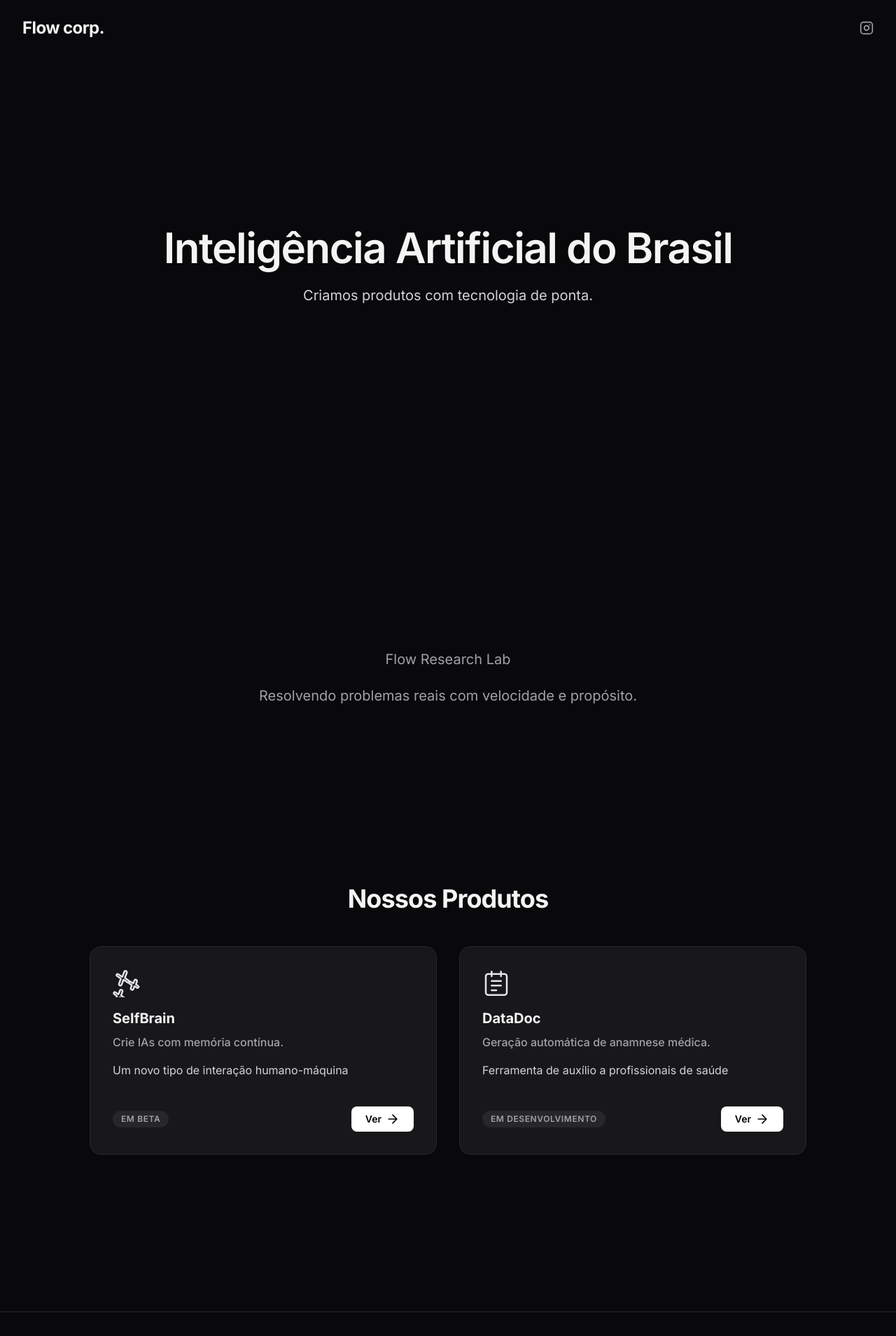
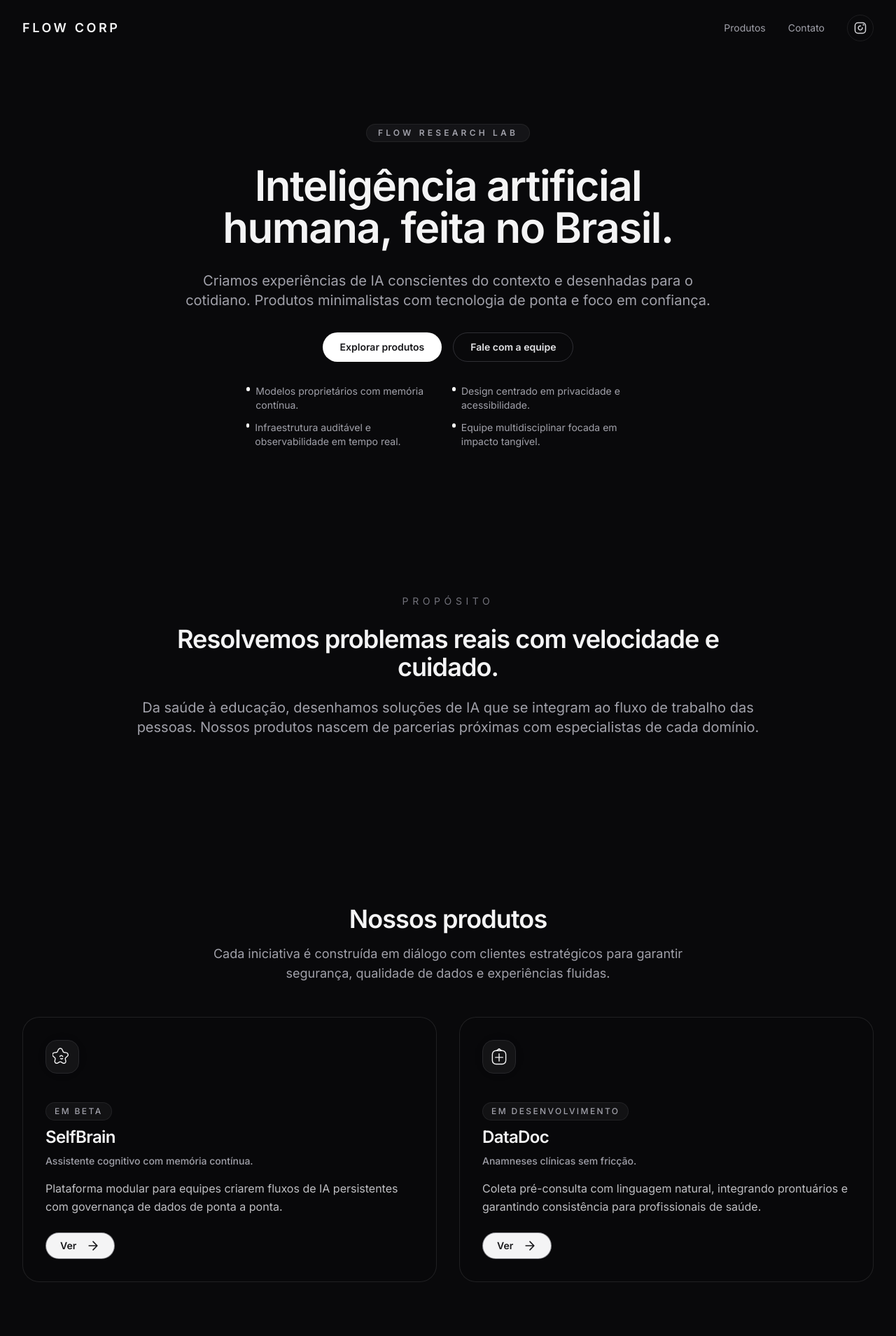
Before and after one commit to igorbiccas/flowcorp-site, a React (Vite) app: page / in a window 1280 px wide. Shown: the top 1909 px of the page at 70% size. Built offline with nearby package versions, Linux system fonts and the light colour scheme.

Commit message:
Refresh landing page design

```diff
--- a/App.tsx
+++ b/App.tsx
@@ -9,8 +9,9 @@ const products: Product[] = [
   {
     icon: <SparklesIcon />,
     title: 'SelfBrain',
-    subtitle: 'Crie IAs com memória contínua.',
-    description: 'Um novo tipo de interação humano-máquina',
+    subtitle: 'Assistente cognitivo com memória contínua.',
+    description:
+      'Plataforma modular para equipes criarem fluxos de IA persistentes com governança de dados de ponta a ponta.',
     status: 'Em beta',
     buttonText: 'Ver',
     url: 'https://selfbrain.vercel.app/',
@@ -18,8 +19,9 @@ const products: Product[] = [
   {
     icon: <AnamneseIcon />,
     title: 'DataDoc',
-    subtitle: 'Geração automática de anamnese médica.',
-    description: 'Ferramenta de auxílio a profissionais de saúde',
+    subtitle: 'Anamneses clínicas sem fricção.',
+    description:
+      'Coleta pré-consulta com linguagem natural, integrando prontuários e garantindo consistência para profissionais de saúde.',
     status: 'Em desenvolvimento',
     buttonText: 'Ver',
     url: '#',
@@ -28,43 +30,88 @@ const products: Product[] = [
 
 const App: React.FC = () => {
   return (
-    <div className="bg-zinc-950 min-h-screen text-zinc-300">
+    <div className="relative min-h-screen overflow-hidden bg-zinc-950 text-zinc-200">
+      <div className="pointer-events-none absolute inset-0 -z-10">
+        <div className="absolute -top-32 left-1/2 h-[32rem] w-[32rem] -translate-x-1/2 rounded-full bg-[radial-gradient(circle_at_center,rgba(244,244,245,0.08),rgba(39,39,42,0))]" />
+        <div className="absolute inset-x-0 bottom-0 h-96 bg-[radial-gradient(ellipse_at_bottom,rgba(161,161,170,0.18),transparent_70%)]" />
+        <div className="absolute left-1/3 top-1/2 h-64 w-64 -translate-y-1/2 rounded-full bg-[radial-gradient(circle_at_center,rgba(59,130,246,0.08),rgba(39,39,42,0))]" />
+      </div>
+
       <Header />
 
-      <main>
-        <section className="container mx-auto px-6 md:px-8 min-h-screen flex flex-col justify-center items-center text-center py-20 relative">
+      <main className="relative z-10">
+        <section className="container mx-auto flex min-h-[90vh] flex-col items-center justify-center px-6 pb-24 pt-44 text-center md:px-8">
           <AnimatedSection className="w-full">
-                <h1 className="text-5xl md:text-6xl font-semibold text-zinc-100 mb-6 tracking-tight">
-                    Inteligência Artificial do Brasil
+            <div className="mx-auto max-w-3xl space-y-8">
+              <span className="inline-flex items-center gap-2 rounded-full border border-zinc-800/80 bg-zinc-900/80 px-4 py-1 text-xs font-semibold uppercase tracking-[0.35em] text-zinc-400">
+                Flow Research Lab
+              </span>
+              <h1 className="text-4xl font-semibold tracking-tight text-zinc-100 sm:text-5xl md:text-6xl">
+                Inteligência artificial humana, feita no Brasil.
               </h1>
-                <p className="max-w-3xl mx-auto text-lg md:text-xl text-zinc-300 mb-10">
-                    Criamos produtos com tecnologia de ponta.
+              <p className="text-lg leading-relaxed text-zinc-400 md:text-xl">
+                Criamos experiências de IA conscientes do contexto e desenhadas para o cotidiano. Produtos minimalistas com tecnologia de ponta e foco em confiança.
               </p>
+              <div className="flex flex-col items-center justify-center gap-4 sm:flex-row">
+                <a
+                  href="#products"
+                  className="inline-flex items-center justify-center rounded-full border border-white/20 bg-white px-6 py-2.5 text-sm font-semibold text-zinc-900 shadow-[0_25px_60px_-30px_rgba(250,250,250,0.6)] transition hover:border-white hover:bg-zinc-100"
+                >
+                  Explorar produtos
+                </a>
+                <a
+                  href="mailto:hello@flowcorp.ai"
+                  className="inline-flex items-center justify-center rounded-full border border-zinc-700/70 px-6 py-2.5 text-sm font-semibold text-zinc-200 transition hover:border-zinc-500/80 hover:text-white"
+                >
+                  Fale com a equipe
+                </a>
+              </div>
+              <ul className="mx-auto flex max-w-xl flex-col gap-3 text-left text-sm text-zinc-400 sm:grid sm:grid-cols-2">
+                <li className="flex items-start gap-2">
+                  <span className="mt-1 inline-flex h-1.5 w-1.5 rounded-full bg-white" aria-hidden="true" />
+                  Modelos proprietários com memória contínua.
+                </li>
+                <li className="flex items-start gap-2">
+                  <span className="mt-1 inline-flex h-1.5 w-1.5 rounded-full bg-white" aria-hidden="true" />
+                  Design centrado em privacidade e acessibilidade.
+                </li>
+                <li className="flex items-start gap-2">
+                  <span className="mt-1 inline-flex h-1.5 w-1.5 rounded-full bg-white" aria-hidden="true" />
+                  Infraestrutura auditável e observabilidade em tempo real.
+                </li>
+                <li className="flex items-start gap-2">
+                  <span className="mt-1 inline-flex h-1.5 w-1.5 rounded-full bg-white" aria-hidden="true" />
+                  Equipe multidisciplinar focada em impacto tangível.
+                </li>
+              </ul>
+            </div>
           </AnimatedSection>
         </section>
 
-        <section className="py-24 md:py-32">
+        <section className="py-20 md:py-28">
           <div className="container mx-auto px-6 md:px-8">
-                <AnimatedSection className="max-w-3xl mx-auto text-center">
-                    <div className="text-lg md:text-xl text-zinc-400 leading-relaxed space-y-6">
-                        <p>
-                        Flow Research Lab
+            <AnimatedSection className="mx-auto max-w-4xl text-center">
+              <p className="text-sm uppercase tracking-[0.4em] text-zinc-500">Propósito</p>
+              <h2 className="mt-6 text-3xl font-semibold tracking-tight text-zinc-100 md:text-4xl">
+                Resolvemos problemas reais com velocidade e cuidado.
+              </h2>
+              <p className="mt-6 text-lg leading-relaxed text-zinc-400 md:text-xl">
+                Da saúde à educação, desenhamos soluções de IA que se integram ao fluxo de trabalho das pessoas. Nossos produtos nascem de parcerias próximas com especialistas de cada domínio.
               </p>
-                        <p>
-                        Resolvendo problemas reais com velocidade e propósito.
-                        </p>
-                    </div>
             </AnimatedSection>
           </div>
         </section>
 
-        <section id="products" className="py-24 md:py-32 bg-zinc-950">
+        <section id="products" className="py-24 md:py-32">
           <div className="container mx-auto px-6 md:px-8">
             <AnimatedSection className="w-full">
-                    <h2 className="text-center text-3xl md:text-4xl font-bold text-zinc-100 mb-12 tracking-tight">
-                        Nossos Produtos
-                    </h2>
-                    <div className="grid grid-cols-1 md:grid-cols-2 gap-8 max-w-5xl mx-auto">
+              <div className="mx-auto max-w-3xl text-center">
+                <h2 className="text-3xl font-semibold tracking-tight text-zinc-100 md:text-4xl">Nossos produtos</h2>
+                <p className="mt-4 text-base text-zinc-400 md:text-lg">
+                  Cada iniciativa é construída em diálogo com clientes estratégicos para garantir segurança, qualidade de dados e experiências fluidas.
+                </p>
+              </div>
+              <div className="mt-12 grid grid-cols-1 gap-8 md:grid-cols-2">
                 {products.map((product) => (
                   <ProductCard key={product.title} product={product} />
                 ))}
@@ -73,12 +120,10 @@ const App: React.FC = () => {
           </div>
         </section>
 
-        <footer className="container mx-auto px-6 md:px-8 py-8 border-t border-zinc-800 text-sm mt-24">
-            <div className="flex flex-col sm:flex-row justify-between items-center gap-4">
-                <p className="text-zinc-500">© {new Date().getFullYear()} Flow corp. Todos os direitos reservados.</p>
-                <p className="text-zinc-500">
-                    bkz
-                </p>
+        <footer className="border-t border-zinc-800/80 bg-zinc-950/80">
+          <div className="container mx-auto flex flex-col items-center justify-between gap-4 px-6 py-10 text-sm text-zinc-500 md:flex-row md:px-8">
+            <p>© {new Date().getFullYear()} Flow corp. Todos os direitos reservados.</p>
+            <p className="text-zinc-500">Construído com respeito ao tempo das pessoas.</p>
           </div>
         </footer>
       </main>
--- a/components/Header.tsx
+++ b/components/Header.tsx
@@ -14,19 +14,35 @@ const Header: React.FC = () => {
 
   return (
     <header
-      className={`fixed top-0 left-0 right-0 z-50 transition-all duration-300 ease-in-out ${
+      className={`fixed top-0 left-0 right-0 z-50 border-b transition-all duration-300 ease-in-out ${
         isScrolled
-          ? 'bg-zinc-950/80 backdrop-blur-lg border-b border-zinc-800/50'
-          : 'bg-transparent border-b border-transparent'
+          ? 'border-zinc-800/80 bg-zinc-950/85 backdrop-blur-xl'
+          : 'border-transparent bg-transparent'
       }`}
     >
       <div className="container mx-auto px-6 md:px-8">
-        <div className="flex justify-between items-center h-20">
-          <a href="#" className="text-2xl font-bold text-zinc-100 tracking-tight transition-colors hover:text-zinc-300">
-            Flow corp.
+        <div className="flex h-20 items-center justify-between">
+          <a
+            href="#"
+            className="text-lg font-semibold tracking-[0.2em] text-zinc-100 transition-colors hover:text-white"
+            aria-label="Flow corp"
+          >
+            FLOW CORP
           </a>
-          <nav className="flex items-center gap-6">
-            <a href="https://www.instagram.com/selfbrain_/" target="_blank" rel="noopener noreferrer" aria-label="Siga-nos no Instagram" className="text-zinc-400 transition-colors hover:text-zinc-100">
+          <nav className="flex items-center gap-8 text-sm text-zinc-400">
+            <a href="#products" className="transition hover:text-zinc-100">
+              Produtos
+            </a>
+            <a href="mailto:hello@flowcorp.ai" className="transition hover:text-zinc-100">
+              Contato
+            </a>
+            <a
+              href="https://www.instagram.com/selfbrain_/"
+              target="_blank"
+              rel="noopener noreferrer"
+              aria-label="Siga-nos no Instagram"
+              className="rounded-full border border-zinc-800/70 p-2 text-zinc-300 transition hover:border-zinc-600 hover:text-white"
+            >
               <InstagramIcon />
             </a>
           </nav>
--- a/components/ProductCard.tsx
+++ b/components/ProductCard.tsx
@@ -7,19 +7,26 @@ interface ProductCardProps {
 }
 
 const ProductCard: React.FC<ProductCardProps> = ({ product }) => {
+  const status = product.status.toUpperCase();
+
   return (
-    <div className="group bg-zinc-900 border border-zinc-800 rounded-2xl p-8 flex flex-col h-full transition-all duration-300 hover:border-zinc-700 hover:shadow-2xl hover:shadow-purple-900/10 hover:-translate-y-2">
+    <div className="group relative flex h-full flex-col gap-4 overflow-hidden rounded-3xl border border-zinc-800/80 bg-zinc-950/60 p-8 backdrop-blur transition-all duration-300 hover:border-zinc-700 hover:bg-zinc-900/70 hover:shadow-[0_40px_80px_-50px_rgba(161,161,170,0.4)]">
+      <div className="absolute inset-x-0 top-0 h-32 bg-gradient-to-b from-white/5 to-transparent opacity-0 transition-opacity duration-300 group-hover:opacity-100" aria-hidden="true" />
       {product.icon}
-      <h3 className="text-xl font-bold text-zinc-100 mb-2">{product.title}</h3>
-      <p className="text-zinc-400 mb-4 text-base font-medium">{product.subtitle}</p>
-      <p className="text-zinc-300 mb-6 flex-grow">{product.description}</p>
-      <div className="flex items-center justify-between mt-auto pt-4">
-        <span className="text-xs font-semibold uppercase tracking-wider bg-zinc-800 text-zinc-400 px-3 py-1 rounded-full">{product.status}</span>
+      <div className="space-y-2">
+        <span className="inline-flex items-center gap-2 rounded-full border border-zinc-800/80 bg-zinc-900/70 px-3 py-1 text-xs font-medium uppercase tracking-[0.2em] text-zinc-400">
+          {status}
+        </span>
+        <h3 className="text-2xl font-semibold text-zinc-100 tracking-tight">{product.title}</h3>
+        <p className="text-sm font-medium text-zinc-400">{product.subtitle}</p>
+      </div>
+      <p className="text-base leading-relaxed text-zinc-300/90">{product.description}</p>
+      <div className="mt-auto pt-2">
         <a
           href={product.url}
           target="_blank"
           rel="noopener noreferrer"
-          className="group/button flex items-center px-5 py-2 text-sm font-semibold text-black bg-white rounded-lg transition-colors hover:bg-zinc-200 focus:outline-none focus:ring-2 focus:ring-white focus:ring-offset-2 focus:ring-offset-zinc-950"
+          className="group/button inline-flex items-center justify-center gap-2 rounded-full border border-zinc-700/60 bg-zinc-100 px-5 py-2 text-sm font-semibold text-zinc-900 transition hover:border-zinc-100 hover:bg-white focus:outline-none focus-visible:ring-2 focus-visible:ring-white/80 focus-visible:ring-offset-2 focus-visible:ring-offset-zinc-950"
         >
           <span>{product.buttonText}</span>
           <ArrowRightIcon />
--- a/components/icons.tsx
+++ b/components/icons.tsx
@@ -1,34 +1,74 @@
 import React from 'react';
 
+const iconWrapper = 'w-12 h-12 mb-6 rounded-2xl bg-zinc-900/80 border border-zinc-800 flex items-center justify-center shadow-[0_0_40px_-20px_rgba(124,58,237,0.35)]';
+
 export const SparklesIcon = () => (
-    <svg xmlns="http://www.w3.org/2000/svg" width="24" height="24" viewBox="0 0 24 24" fill="none" stroke="currentColor" strokeWidth="1.5" strokeLinecap="round" strokeLinejoin="round" className="w-10 h-10 mb-4 text-zinc-200">
-        <path d="M9.9 2.1c.2-.5.8-.8 1.4-.6s1 1 .8 1.5l-1.5 4c-.1.2 0 .5.2.6l3 2.1c.4.3.5.9.2 1.3s-.9.5-1.3.2l-3-2.1c-.2-.1-.5 0-.6.2l-1.5 4c-.2.5-.8.8-1.4.6s-1-1-.8-1.5l1.5-4c.1-.2 0-.5-.2-.6l-3-2.1c-.4-.3-.5-.9-.2-1.3s.9-.5 1.3-.2l3 2.1c.2.1.5 0 .6-.2l1.5-4Z"/>
-        <path d="M18.6 9.6c.2-.5.8-.8 1.4-.6s1 1 .8 1.5l-.8 2.1c-.1.2 0 .5.2.6l1.6 1.1c.4.3.5.9.2 1.3s-.9.5-1.3.2l-1.6-1.1c-.2-.1-.5 0-.6.2l-.8 2.1c-.2.5-.8.8-1.4.6s-1-1-.8-1.5l.8-2.1c.1-.2 0-.5-.2-.6l-1.6-1.1c-.4-.3-.5-.9-.2-1.3s.9-.5 1.3-.2l1.6 1.1c.2.1.5 0 .6-.2l.8-2.1Z"/>
-        <path d="M6.2 18.2c.2-.5.8-.8 1.4-.6s1 1 .8 1.5l-1.1 2.9c-.1.2 0 .5.2.6l2.1 1.5c.4.3.5.9.2 1.3s-.9.5-1.3.2l-2.1-1.5c-.2-.1-.5 0-.6.2l-1.1 2.9c-.2.5-.8.8-1.4.6s-1-1-.8-1.5l1.1-2.9c.1-.2 0-.5-.2-.6l-2.1-1.5c-.4-.3-.5-.9-.2-1.3s.9-.5 1.3-.2l2.1 1.5c.2.1.5 0 .6-.2l1.1-2.9Z"/>
+  <div className={iconWrapper}>
+    <svg
+      xmlns="http://www.w3.org/2000/svg"
+      viewBox="0 0 32 32"
+      className="w-7 h-7 text-zinc-100"
+      fill="none"
+      stroke="currentColor"
+      strokeWidth="1.6"
+      strokeLinecap="round"
+      strokeLinejoin="round"
+    >
+      <path d="M15.9 4.2c-1.5-2.6-5.3-2.4-6.5.3l-1.3 3.1c-.3.7-.9 1.2-1.7 1.3l-3.4.4c-2.9.3-4.1 4-1.9 5.9l2.6 2.2c.6.5.9 1.3.8 2.1l-.7 3.3c-.6 2.8 2.5 4.8 4.9 3.4l2.9-1.7c.7-.4 1.5-.4 2.2 0l2.9 1.7c2.5 1.4 5.5-.6 4.9-3.4l-.7-3.3c-.2-.8.2-1.6.8-2.1l2.6-2.2c2.2-1.9 1-5.6-1.9-5.9l-3.4-.4c-.8-.1-1.4-.6-1.7-1.3l-1.3-3.1Z" />
+      <path d="M12 15.5c1-2 3.7-2 4.7 0" />
+      <path d="M13.3 18.8c.9.8 2.4.8 3.3 0" />
     </svg>
+  </div>
 );
 
 export const AnamneseIcon = () => (
-    <svg xmlns="http://www.w3.org/2000/svg" width="24" height="24" viewBox="0 0 24 24" fill="none" stroke="currentColor" strokeWidth="1.5" strokeLinecap="round" strokeLinejoin="round" className="w-10 h-10 mb-4 text-zinc-200">
-        <path d="M8 2v4" />
-        <path d="M16 2v4" />
-        <rect x="3" y="4" width="18" height="18" rx="2" />
-        <path d="M8 10h8" />
-        <path d="M8 14h8" />
-        <path d="M8 18h4" />
+  <div className={iconWrapper}>
+    <svg
+      xmlns="http://www.w3.org/2000/svg"
+      viewBox="0 0 32 32"
+      className="w-7 h-7 text-zinc-100"
+      fill="none"
+      stroke="currentColor"
+      strokeWidth="1.6"
+      strokeLinecap="round"
+      strokeLinejoin="round"
+    >
+      <rect x="5" y="6" width="22" height="22" rx="6" />
+      <path d="M16 11v12" />
+      <path d="M10 17h12" />
+      <path d="M12.5 5.5 16 3l3.5 2.5" />
     </svg>
+  </div>
 );
 
 export const InstagramIcon = () => (
-    <svg xmlns="http://www.w3.org/2000/svg" width="24" height="24" viewBox="0 0 24 24" fill="none" stroke="currentColor" strokeWidth="2" strokeLinecap="round" strokeLinejoin="round" className="w-5 h-5">
-        <rect width="20" height="20" x="2" y="2" rx="5" ry="5"></rect>
-        <path d="M16 11.37A4 4 0 1 1 12.63 8 4 4 0 0 1 16 11.37z"></path>
-        <line x1="17.5" x2="17.51" y1="6.5" y2="6.5"></line>
-    </svg>
+  <svg
+    xmlns="http://www.w3.org/2000/svg"
+    width="20"
+    height="20"
+    viewBox="0 0 24 24"
+    fill="none"
+    stroke="currentColor"
+    strokeWidth="1.8"
+    strokeLinecap="round"
+    strokeLinejoin="round"
+    className="h-5 w-5"
+  >
+    <rect width="18" height="18" x="3" y="3" rx="5" />
+    <path d="M15.5 11.4a3.5 3.5 0 1 1-2.9-2.9" />
+    <circle cx="17.5" cy="6.5" r="0.5" fill="currentColor" />
+  </svg>
 );
 
 export const ArrowRightIcon = () => (
-  <svg width="20" height="20" viewBox="0 0 24 24" fill="none" xmlns="http://www.w3.org/2000/svg" className="inline-block ml-1.5 transition-transform group-hover/button:translate-x-1 duration-200">
-    <path d="M5 12h14M12 5l7 7-7 7" stroke="currentColor" strokeWidth="2" strokeLinecap="round" strokeLinejoin="round"/>
+  <svg
+    width="20"
+    height="20"
+    viewBox="0 0 24 24"
+    fill="none"
+    xmlns="http://www.w3.org/2000/svg"
+    className="ml-1.5 inline-block transition-transform duration-200 group-hover/button:translate-x-1"
+  >
+    <path d="M5 12h14M12 5l7 7-7 7" stroke="currentColor" strokeWidth="2" strokeLinecap="round" strokeLinejoin="round" />
   </svg>
 );
--- a/index.html
+++ b/index.html
@@ -4,6 +4,7 @@
     <meta charset="UTF-8" />
     <meta name="viewport" content="width=device-width, initial-scale=1.0" />
     <title>FlowCorp AI</title>
+    <link rel="icon" type="image/svg+xml" href="/favicon.svg" />
     <script src="https://cdn.tailwindcss.com"></script>
     <link rel="preconnect" href="https://fonts.googleapis.com">
     <link rel="preconnect" href="https://fonts.gstatic.com" crossorigin>
```
Also changed, not shown: public/favicon.svg (added). Lines whose indentation alone changed are shown as unchanged.
